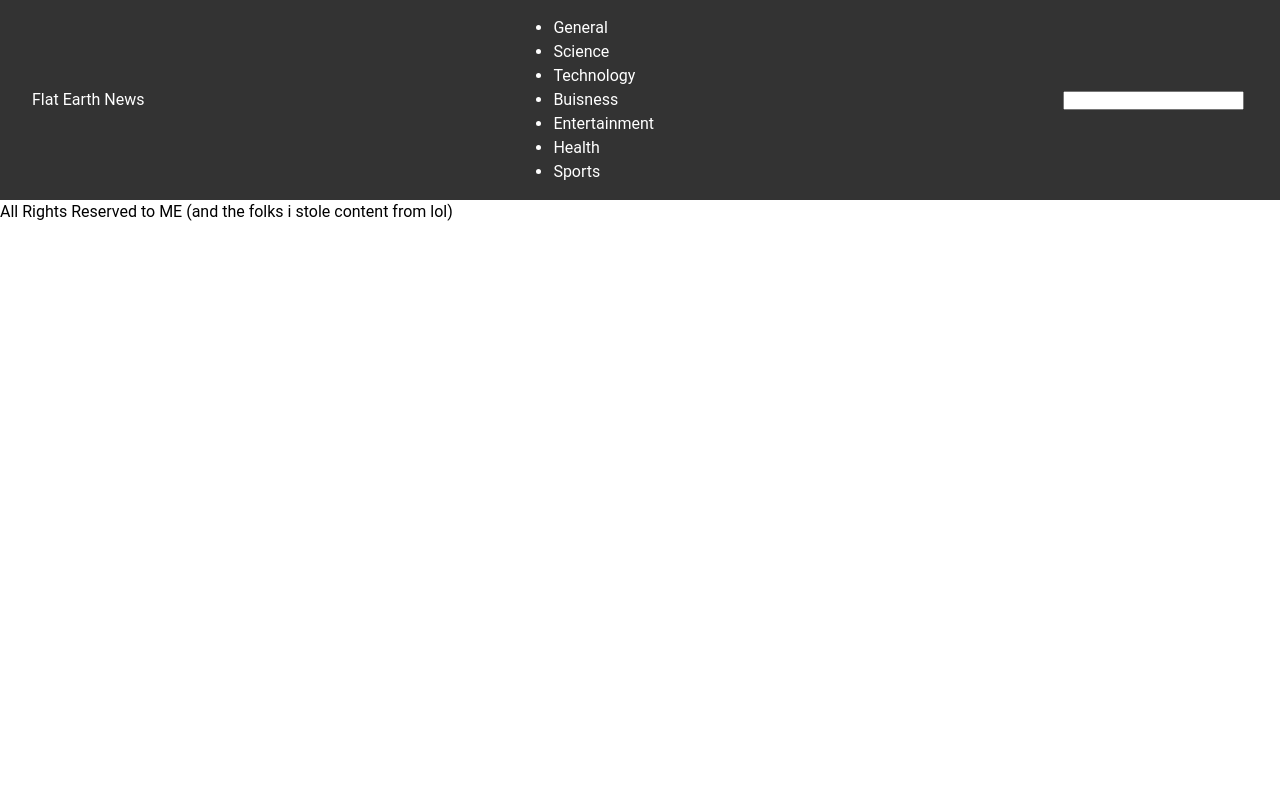
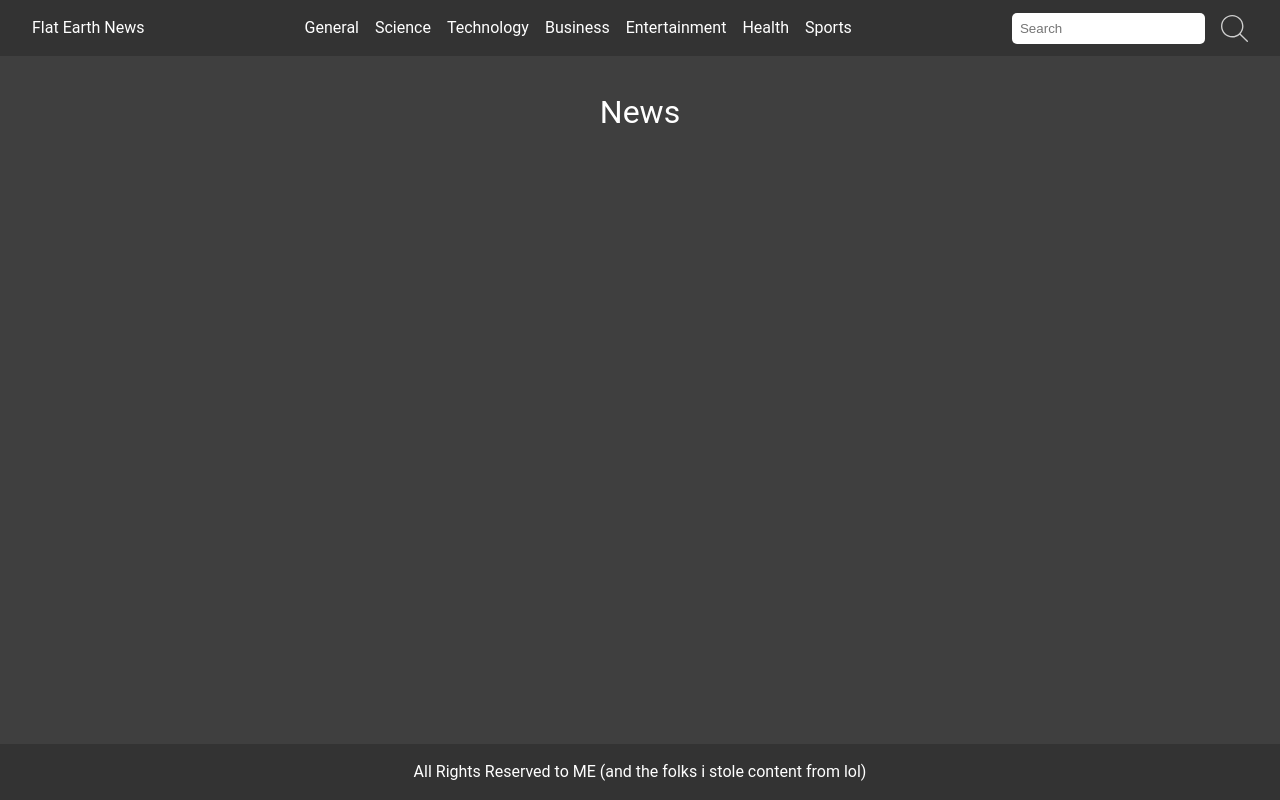
Before and after one commit to chenpt3/NewsAgg, a plain HTML site: page index.html in a window 1280 px wide. Drawn offline with Linux system fonts and the light colour scheme.

Commit message:
basic layout

```diff
--- a/index.html
+++ b/index.html
@@ -14,18 +14,21 @@
                 <li>General</li>
                 <li>Science</li>
                 <li>Technology</li>
-                <li>Buisness</li>
+                <li>Business</li>
                 <li>Entertainment</li>
                 <li>Health</li>
                 <li>Sports</li>
             </ul>
         </div>
-        <div class="search">
-            <input type="text">
-            <img src="" alt="" id="search-btn">
+        <div id="search">
+            <input type="text" placeholder="Search">
+            <img src="search-img.svg" alt="" id="search-btn">
         </div>
     </header>
-    <main></main>
+    <main>
+        <div id="news-heading"><span id="news-cat"></span> News</div>
+        <div id="news"></div>
+    </main>
     <footer>All Rights Reserved to ME (and the folks i stole content from lol)</footer>
     <script defer src="script.js"></script>
 </body>
--- a/style.css
+++ b/style.css
@@ -19,4 +19,52 @@ header {
     padding: 1rem 2rem;
     background-color: #333;
     color: #fff;
+    height: 7%;
 }
+
+ul {
+    display: flex;
+    list-style: none;
+    gap: 1rem;
+}
+
+#search {
+    display: flex;
+    gap: 1rem;
+}
+
+input {
+    padding: 0.5rem;
+    border: none;
+    border-radius: 5px;
+}
+
+#search-btn {
+    cursor: pointer;
+    width: 27px;
+    filter: invert(92%) sepia(5%) saturate(8%) hue-rotate(50deg) brightness(92%) contrast(87%);}
+
+main {
+  height: 86%;
+  background-color: #3f3f3f;
+  color: #fff;
+  display: flex;
+  flex-direction: column;
+  align-items: center;
+  padding: 2rem 2rem;
+  gap: 1rem;
+}
+
+#news-heading, #news-cat {
+    font-size: 2rem;
+}
+
+footer {
+    display: flex;
+    justify-content: center;
+    align-items: center;
+    padding: 1rem 2rem;
+    background-color: #333;
+    color: #fff;
+    height: 7%;
+}
```
Also changed, not shown: search-img.svg (added).
